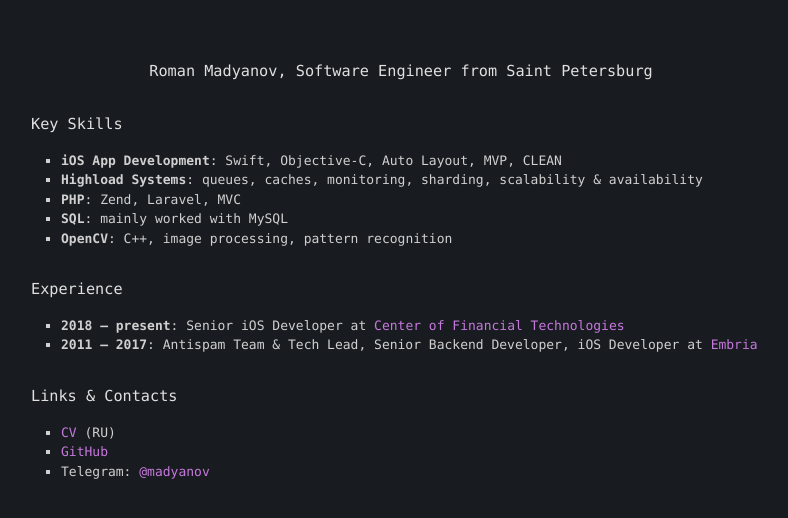
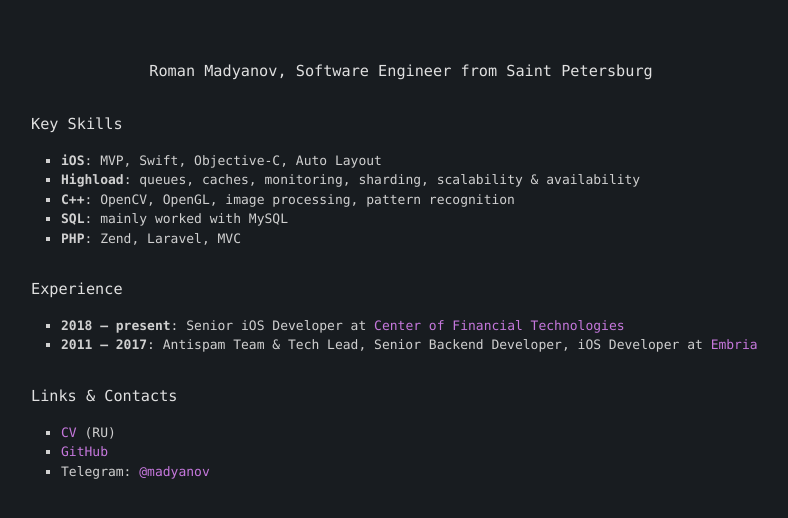
Before and after one commit to madyanov/madyanov.github.io, a Jekyll site: the page built from index.md, in a window 1280 px wide. Shown: the top 518 px of the page, without its empty margins (239-1027 px from the left). Built offline with Jekyll 4.4.1, drawn with Linux system fonts in a browser that asks for light colours.

Commit message:
Update info

```diff
--- a/_sass/home.scss
+++ b/_sass/home.scss
@@ -3,7 +3,7 @@
 // Define defaults for each variable
 $base-font-family:  Menlo, Monaco, "Lucida Console", monospace !default;
 $base-font-size:    13px !default;
-$base-font-weight:  400 !default;
+$base-font-weight:  300 !default;
 $small-font-size:   $base-font-size * 0.875 !default;
 $base-line-height:  1.5 !default;
 
--- a/index.md
+++ b/index.md
@@ -9,11 +9,11 @@ description: Roman Madyanov, Software Engineer from Saint Petersburg
 
 ### Key Skills
 
-- **iOS App Development**: Swift, Objective-C, Auto Layout, MVP, CLEAN
-- **Highload Systems**: queues, caches, monitoring, sharding, scalability & availability
+- **iOS**: MVP, Swift, Objective-C, Auto Layout
+- **Highload**: queues, caches, monitoring, sharding, scalability & availability
+- **C++**: OpenCV, OpenGL, image processing, pattern recognition
+- **SQL**: mainly worked with MySQL
 - **PHP**: Zend, Laravel, MVC
-- **SQL**: mainly worked with MySQL
-- **OpenCV**: C++, image processing, pattern recognition
 
 ### Experience
 
```
